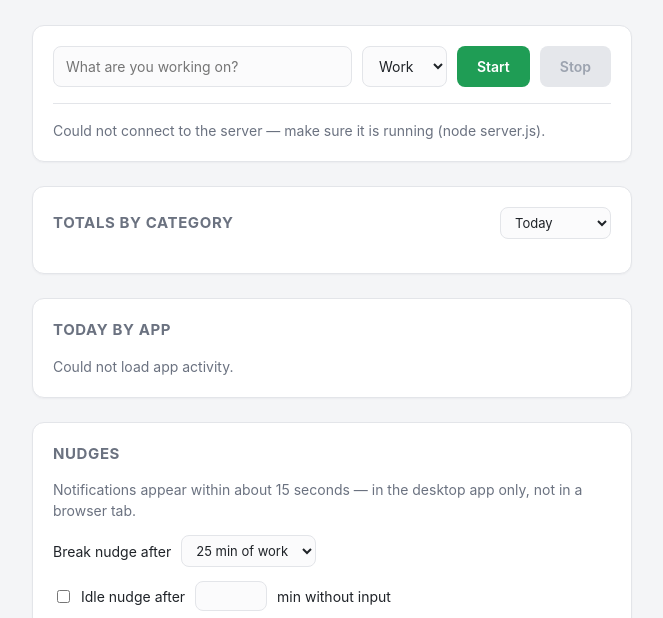
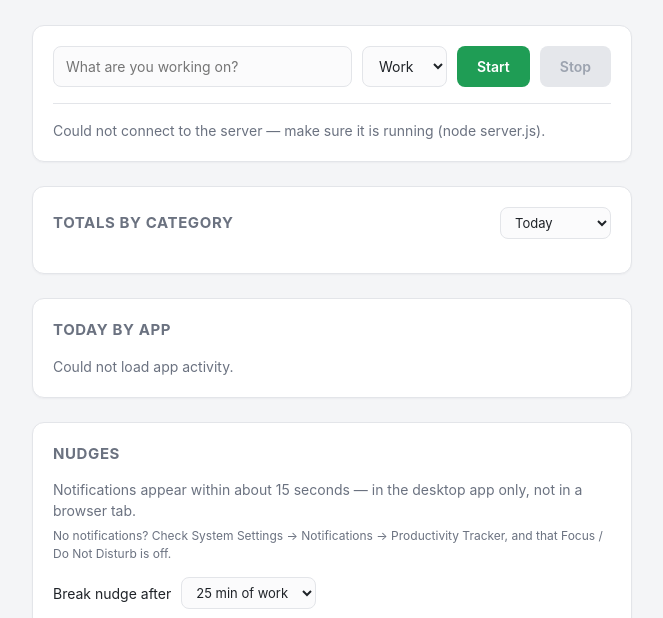
Before and after one commit to elenedzabiradze/productivity_app, a website: page index.html in a window 1280 px wide. Shown: the part 120-738 px from the top of the page, without its empty margins (308-971 px from the left). Drawn offline with Linux system fonts and the light colour scheme; no server answers.

Commit message:
Nudges card: hint where to check if notifications don't appear
Co-Authored-By: Claude Opus 5.5 <noreply@anthropic.com>

```diff
--- a/index.html
+++ b/index.html
@@ -398,6 +398,13 @@
     color: white;
   }
 
+  /* Small help line under the Nudges description. (Two classes so it wins
+     over the general .totals-message rule, which sets size and margin.) */
+  .totals-message.nudge-hint {
+    margin-top: 6px;
+    font-size: 12px;
+  }
+
   /* "Nudges" card: one row per setting. */
   .nudge-setting {
     display: flex;
@@ -670,6 +677,10 @@
   <h2>Nudges</h2>
   <p class="totals-message">
     Notifications appear within about 15 seconds — in the desktop app only, not in a browser tab.
+  </p>
+  <p class="totals-message nudge-hint">
+    No notifications? Check System Settings → Notifications → Productivity Tracker,
+    and that Focus / Do Not Disturb is off.
   </p>
 
   <!-- Each change is saved straight away (see saveSetting in the script). -->
```
